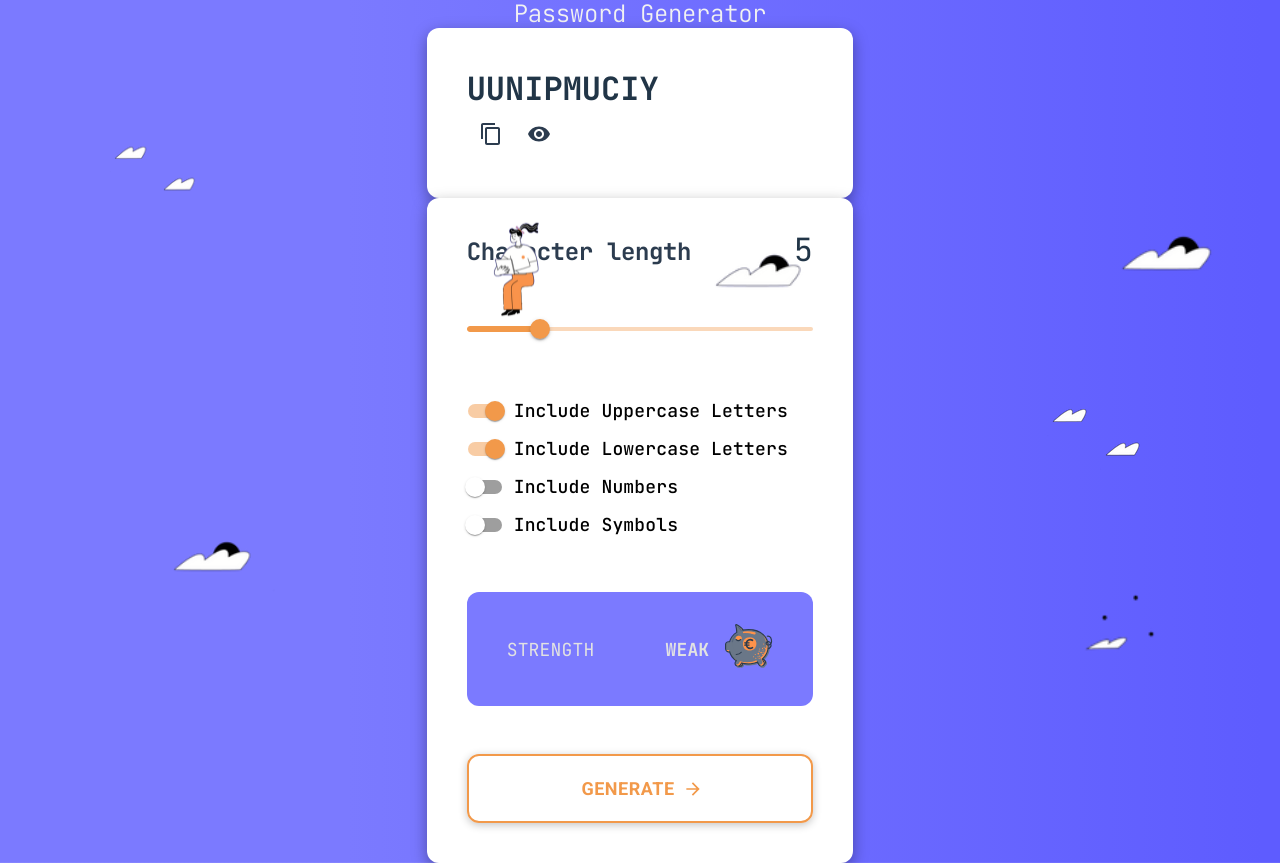
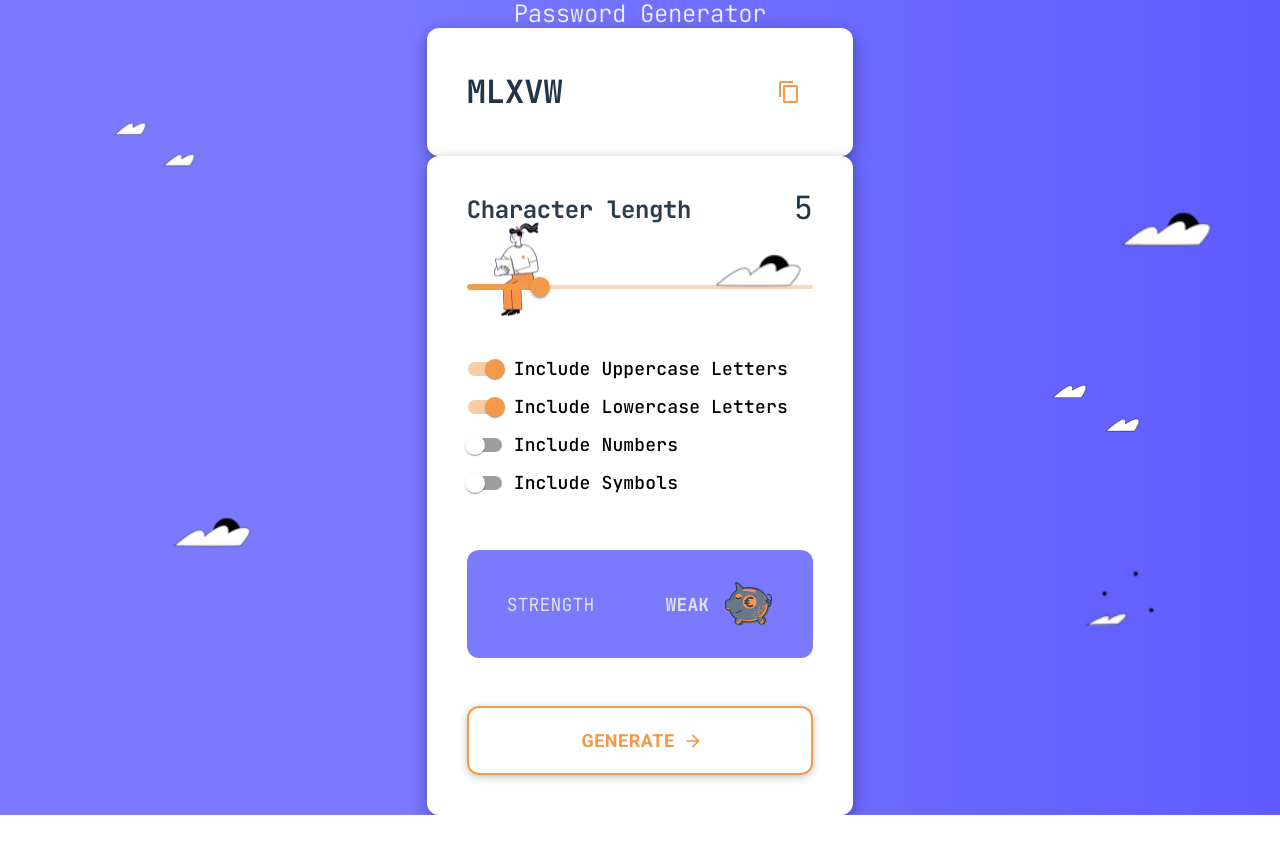
Before and after one commit to AdrienBelhomme/password-generator, a React (Vite) app: page / in a window 1280 px wide. After the commit the page ends 815 px from the top, so only its background shows below. Built offline with nearby package versions, Linux system fonts and the light colour scheme.

Commit message:
add copy button, finish design, slider length works

```diff
--- a/src/App.css
+++ b/src/App.css
@@ -44,6 +44,7 @@
     padding: 2.5rem;
     border-radius: 12px;
     box-shadow: rgba(0, 0, 0, 0.35) 0px 5px 15px;
+    align-items: center;
 }
 
 .password-text {
--- a/src/App.jsx
+++ b/src/App.jsx
@@ -1,4 +1,4 @@
-import { useState } from 'react';
+import { useEffect, useState } from 'react';
 import { Box, Grid, Typography, IconButton, Button, Slider } from '@mui/material';
 import ContentCopyIcon from '@mui/icons-material/ContentCopy';
 import VisibilityIcon from '@mui/icons-material/Visibility';
@@ -13,6 +13,7 @@ const App = () => {
   const theme = useTheme();
 
   const [passwordLength, setPasswordLength] = useState(5);
+  const [clipboard, setClipboard] = useState(false);
 
   const [checkbox, SetCheckbox] = useState({
     uppercase: true,
@@ -20,6 +21,8 @@ const App = () => {
     numbers: false,
     symbols: false,
   });
+
+  const [password, setPassword] = useState('');
 
   const changeCheckbox = (boxValue) => {
     SetCheckbox(boxValue);
@@ -31,24 +34,37 @@ const App = () => {
 
   let result = '';
 
-  const makePassword = (length) => {
+  const makePassword = (passwordlength) => {
     const charactersUpper = 'ABCDEFGHIJKLMNOPQRSTUVWXYZ';
     const charactersLower = 'abcdefghijklmnopqrstuvwxyz';
     const numbers = '0123456789';
     const symbols = '@#!)!(\'"$*';
     const charactersLength = charactersUpper.length;
-    for (let i = 0; i < length; i += 1) {
+    for (let i = 0; i < passwordlength; i += 1) {
       result += charactersUpper.charAt(Math.floor(Math.random()
  * charactersLength));
     }
+    setPassword(result);
     return result;
   };
 
-  function truncate(str, n) {
-    return (str.length > n) ? `${str.slice(0, n - 1)}&hellip;` : str;
-  }
+  useEffect(() => {
+    makePassword(passwordLength);
+  }, [passwordLength, checkbox]);
 
-  console.log(makePassword(passwordLength));
+  const clipboardDelay = () => {
+    return setTimeout(() => {
+      setClipboard(false);
+    }, '2000');
+  };
+
+  const copyToClipbaord = () => {
+    navigator.clipboard.writeText(password);
+    setClipboard(true);
+    clipboardDelay();
+  };
+
+  clearTimeout(clipboardDelay);
 
   return (
     <Box className="bg-violet main-container img-bg-svg">
@@ -60,26 +76,19 @@ const App = () => {
           <img className="girl" src="./src/assets/girl.svg" />
           <img className="cloud" src="./src/assets/cloud3.svg" />
           <Grid className="password-text" item xs={9}>
-            {makePassword(passwordLength)}
+            {password}
           </Grid>
-          <Grid className="password-text icon-text" item xs={10}>
+          <Grid className="password-text icon-text" item xs={10} sx={{ display: 'flex', alignItems: 'center' }}>
+            {clipboard && <Typography color="secondary" sx={{ fontSize: '1.5rem', fontFamily: 'JetBrains Mono, monospace' }}>COPIED</Typography>}
             <IconButton
-              onClick={() => { return console.log('clicked'); }}
+              onClick={copyToClipbaord}
               aria-label="copy"
               variant="soft"
               size="large"
               className="button-text"
+              color="secondary"
             >
-              <ContentCopyIcon color="primary" />
-            </IconButton>
-            <IconButton
-              onClick={() => { return console.log('clicked'); }}
-              aria-label="copy"
-              variant="soft"
-              size="large"
-              className="button-text"
-            >
-              <VisibilityIcon color="primary" />
+              <ContentCopyIcon color="secondary" />
             </IconButton>
           </Grid>
         </Grid>
--- a/src/Form.jsx
+++ b/src/Form.jsx
@@ -1,10 +1,8 @@
 /* eslint-disable react/jsx-props-no-spreading */
-import { Checkbox, FormControlLabel, FormGroup, Switch } from '@mui/material';
+import { FormControlLabel, FormGroup, Switch } from '@mui/material';
 import { useEffect, useState } from 'react';
 
 import './Form.css';
-
-const label = { inputProps: { 'aria-label': 'Checkbox demo' } };
 
 const Form = (props) => {
   const { changeCheckbox } = props;
@@ -15,22 +13,8 @@ const Form = (props) => {
     symbols: false,
   });
 
-  const change = (event) => {
-    console.log(event.target.value);
-    console.log(changeCheckbox(event.target.value));
-    // changeCheckbox(event.target.value);
-  };
-
   const handleChange = (event) => {
-    if (event.target.name === 'uppercase') {
-      SetCheckbox((prev) => { return { ...checkbox, uppercase: !prev.uppercase }; });
-    } else if (event.target.name === 'lowercase') {
-      SetCheckbox((prev) => { return { ...checkbox, lowercase: !prev.lowercase }; });
-    } else if (event.target.name === 'numbers') {
-      SetCheckbox((prev) => { return { ...checkbox, numbers: !prev.numbers }; });
-    } else if (event.target.name === 'symbols') {
-      SetCheckbox((prev) => { return { ...checkbox, symbols: !prev.symbols }; });
-    }
+    SetCheckbox((prev) => { return { ...checkbox, [event.target.name]: !prev[event.target.name] }; });
   };
 
   useEffect(() => {
--- a/src/Strength.jsx
+++ b/src/Strength.jsx
@@ -50,7 +50,7 @@ const Strength = (props) => {
           >
             {imageAndmessage.message.toUpperCase()}
           </Typography>
-          <Grid sx={{ marginLeft: '1rem' }}>
+          <Grid sx={{ marginLeft: '1rem', display: 'flex' }}>
             <img src={imageAndmessage.image} className="strength-img" />
           </Grid>
         </Grid>
```
